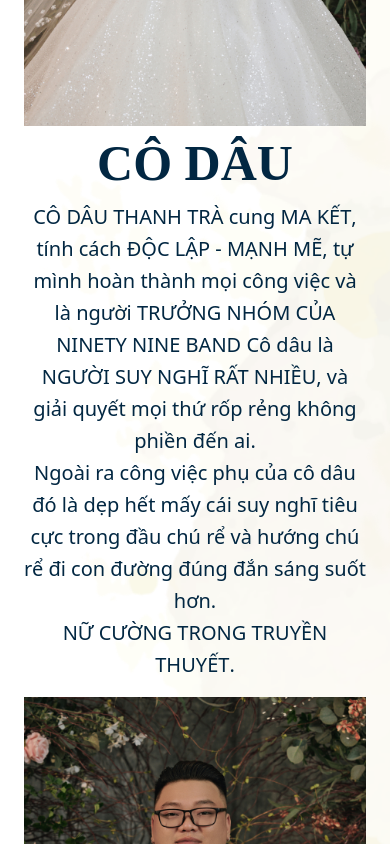
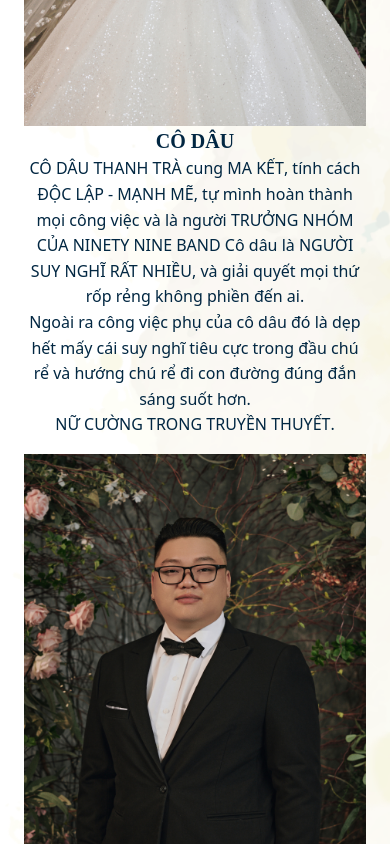
Before and after one commit to HuynhAnh24h/wedding, a Vue app: page / in a window 390 px wide. Shown: the part 2080-2924 px from the top of the page. Built offline with nearby package versions, Linux system fonts and the light colour scheme; a web font is replaced by a local one.

Commit message:
complete

```diff
--- a/src/components/SectionEight.vue
+++ b/src/components/SectionEight.vue
@@ -16,7 +16,7 @@
 
 @media screen and (max-width: 992px ) {
     .text__end{
-        font-size: 30px;
+        font-size: 20px;
     }
     .session__eight::after{
         background-position-x: 100%;
@@ -26,4 +26,10 @@
         width: 150px;
     }
 }
+
+@media screen and (max-width: 768px ) {
+    .text__end{
+        font-size: 18px;
+    }
+}
 </style>
--- a/src/components/SectionFour.vue
+++ b/src/components/SectionFour.vue
@@ -103,5 +103,19 @@
     .bottom__row{
       flex-wrap: wrap-reverse;
     }
+    .content__text{
+      font-size: 18px;
+    }
+    .content__title{
+      font-size: 25px;
+    }
+}
+@media screen and (max-width: 768px ) {
+    .content__text{
+      font-size: 16px;
+    }
+    .content__title{
+      font-size: 20px;
+    }
 }
 </style>
```
